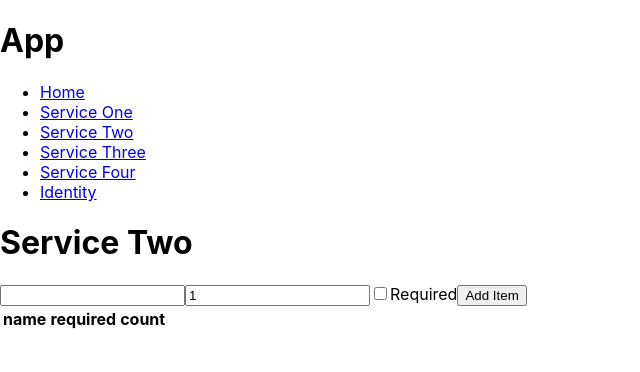
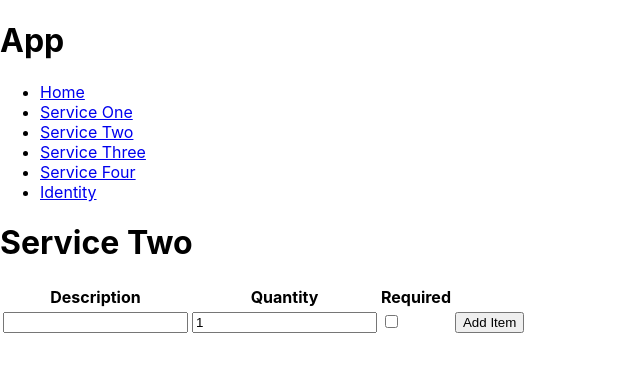
Before and after one commit to kevitay/CapstoneGUI, a React (Create React App) app: page /serviceTwo in a window 1280 px wide. Shown: the top 372 px of the page, without its empty margins (0-640 px from the left). Built offline with nearby package versions, Linux system fonts and the light colour scheme.

Commit message:
Work in progress update

```diff
--- a/src/ServiceTwoResources/addListItem.js
+++ b/src/ServiceTwoResources/addListItem.js
@@ -28,26 +28,26 @@ function AddListItem({onAddItem}) {
         onAddItem(newItem);
         setRequired(false);
         setItemInput('');
+        setCount(1);
         };
     };
 
     return (
-    <div>
-    <input type="text" value={itemInput} onChange={handleInputChange} />
-        <input type="number" value={count} onChange={handleCountChange}/>
-            <label>
+    <tr>
+    <td><input type="text" value={itemInput} onChange={handleInputChange} /></td>
+        <td><input type="number" value={count} onChange={handleCountChange}/></td>
+        <td>
             <input
               type="checkbox" checked={required}
               onChange={handleCheckboxChange}
             />
-            Required
-          </label>
-                    <button onClick={
+            </td>
+          <td><button onClick={
                     addItem
                 }>
                 Add Item
-                </button>
-    </div>)
+                </button></td>
+    </tr>)
 }
 
 export default AddListItem
--- a/src/ServiceTwoResources/beforeEvent.js
+++ b/src/ServiceTwoResources/beforeEvent.js
@@ -32,43 +32,7 @@ fetch("http://aa2d2637139cf431aa862ecc08beb8fa-796957187.us-west-2.elb.amazonaws
       .catch(error => console.log('error', error));
   };
 
-  const handleUpdateItem = (item, itemIndex) => {
-    // Implement the logic for updating the item at the specified index
-    var myHeaders = new Headers();
-myHeaders.append("Content-Type", "application/json");
-
-var raw = JSON.stringify({
-  "id": item.id,
-  "type": "packing list",
-  "description": item.description,
-  "required": item.required,
-  "quantity": item.count
-});
-
-var requestOptions = {
-  method: 'PUT',
-  headers: myHeaders,
-  body: raw,
-  redirect: 'follow',
-  id: 23,
-};
-
-fetch("http://aa2d2637139cf431aa862ecc08beb8fa-796957187.us-west-2.elb.amazonaws.com/api/checklist/" + item.id, requestOptions)
-  .then(response => response.json())
-  .then(result => {
-    //make copy of existing package
-    let newList = [...packingList];
-    //find item by id
-    //let itemIndex = newList.findIndex( listItem => listItem.id === item.id);
-    //update or replace the item
-    newList[itemIndex] = result;
-    //set new packing list
-    setPackingList(newList);
-  })
-  .catch(error => console.log('error', error));
-  };
-
-  const handleDeleteItem = (index) => {
+  const handleDeleteItem = (itemId) => {
 
     var myHeaders = new Headers();
     myHeaders.append("Content-Type", "application/json");
@@ -93,17 +57,29 @@ fetch("http://aa2d2637139cf431aa862ecc08beb8fa-796957187.us-west-2.elb.amazonaws
       .then(result => console.log(result))
       .catch(error => console.log('error', error));
     const updatedPackingList = [...packingList];
-    updatedPackingList.splice(index, 1);
+    updatedPackingList.splice(itemId, 1);
     setPackingList(updatedPackingList);
   };
   return (
     <div>
+      <table>
+        <thead>
+          <tr>
+            <th>Description</th>
+            <th>Quantity</th>
+            <th>Required</th>
+            <th></th>
+          </tr>
+        </thead>
+        <tbody>
           <AddListItem onAddItem={handleAddItem} />
           <ItemList
             items={packingList}
-        onUpdateItem={handleUpdateItem}
+            setPackingList={setPackingList}
             onDeleteItem={handleDeleteItem}
           />
+        </tbody>
+      </table>
     </div>
   );
 }
--- a/src/ServiceTwoResources/itemList.js
+++ b/src/ServiceTwoResources/itemList.js
@@ -1,31 +1,70 @@
 import React from "react";
 
-function ItemList({ items, onUpdateItem, onDeleteItem }) {
-     console.log(items);
-return (
-    <table>
-      <thead>
-        <tr>
-          <th>name</th>
-          <th>required</th>
-          <th>count</th>
-          <th></th>
-        </tr>
-         </thead>
-         <tbody>
-      {items.map((item, index) => (
-        <tr key={index}>
-          <td><input type="text" value={item.description}></input></td>
-          <td><input type="text" value={item.required + "" }></input></td>
-          <td><input type="text" value={item.quantity}></input></td>
+function ItemList({ items, setPackingList, onDeleteItem }) {
+  const handleUpdateItem = (item, itemIndex) => {
+    // Implement the logic for updating the item at the specified index
+    var myHeaders = new Headers();
+    myHeaders.append("Content-Type", "application/json");
+
+    var raw = JSON.stringify({
+      "id": item.id,
+      "type": "packing list",
+      "description": item.description,
+      "required": item.required,
+      "quantity": item.count
+    });
+
+    var requestOptions = {
+      method: 'PUT',
+      headers: myHeaders,
+      body: raw,
+      redirect: 'follow',
+      id: 23,
+    };
+
+    fetch("http://aa2d2637139cf431aa862ecc08beb8fa-796957187.us-west-2.elb.amazonaws.com/api/checklist/" + item.id, requestOptions)
+      .then(response => response.json())
+      .then(result => {
+        //make copy of existing package
+        let newList = [...items];
+        //find item by id
+        //let itemIndex = newList.findIndex( listItem => listItem.id === item.id);
+        //update or replace the item
+        newList[itemIndex] = result;
+        //set new packing list
+        setPackingList(newList);
+      })
+      .catch(error => console.log('error', error));
+  };
+
+  console.log(items);
+
+  let editList;
+  const onChangeInput = (e, itemId) => {
+    const { name, value } = e.target
+
+    editList = items.map((item) =>
+      item.itemId === itemId && name ? { ...item, [name]: value } : item)
+  }
+
+  const onUpdateItem = () => {
+    setPackingList(editList)
+  }
+
+  return (
+    <>
+      {items.map((item) => (
+        <tr key={item.id}>
+          <td><input type="text" value={item.description} onChange={(e) => onChangeInput(e, item.id)}></input></td>
+          <td><input type="number" value={item.quantity} onChange={(e) => onChangeInput(e, item.id)}></input></td>
+          <td><input type="checkbox" checked={item.required} onChange={(e) => onChangeInput(e, item.id)}></input></td>
           <td>
-          <button onClick={() => onUpdateItem(item, index)}>Update</button>
-          <button onClick={() => onDeleteItem(item)}>Delete</button>
-        </td>
+            <button onClick={() => onUpdateItem()}>Update Item</button>
+            <button onClick={() => onDeleteItem(item)}>Delete Item</button>
+          </td>
         </tr>
       ))}
-      </tbody>
-    </table>
-)
+    </>
+  )
 };
 export default ItemList;
```
Lines whose indentation alone changed are shown as unchanged.
